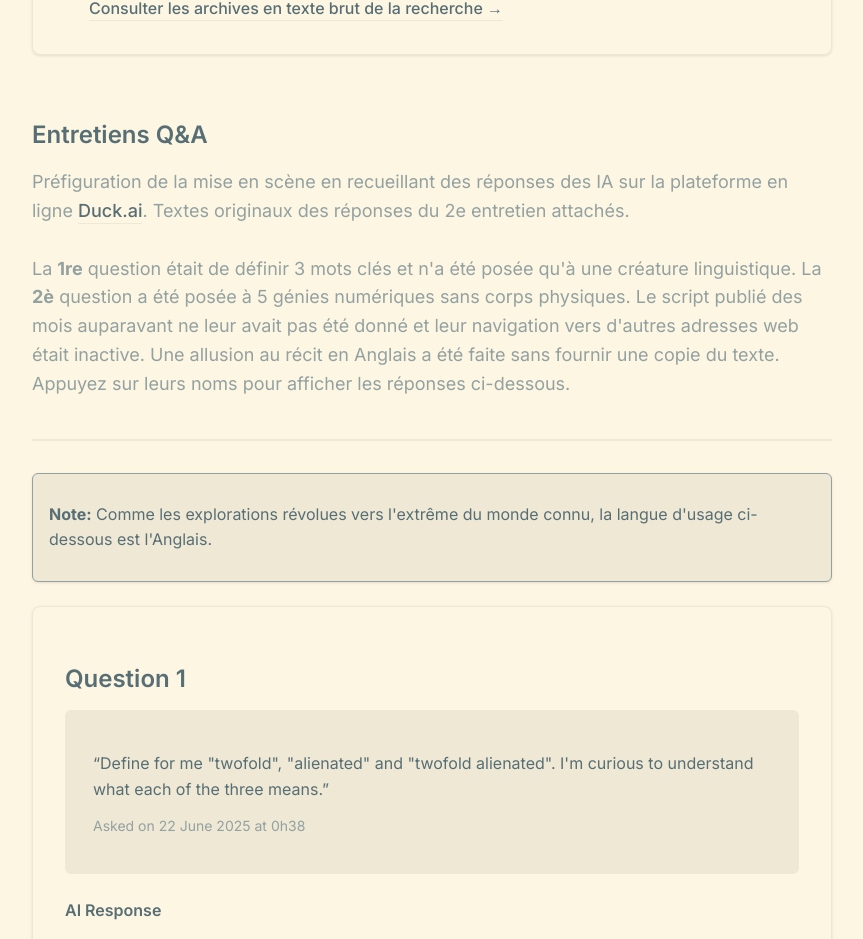
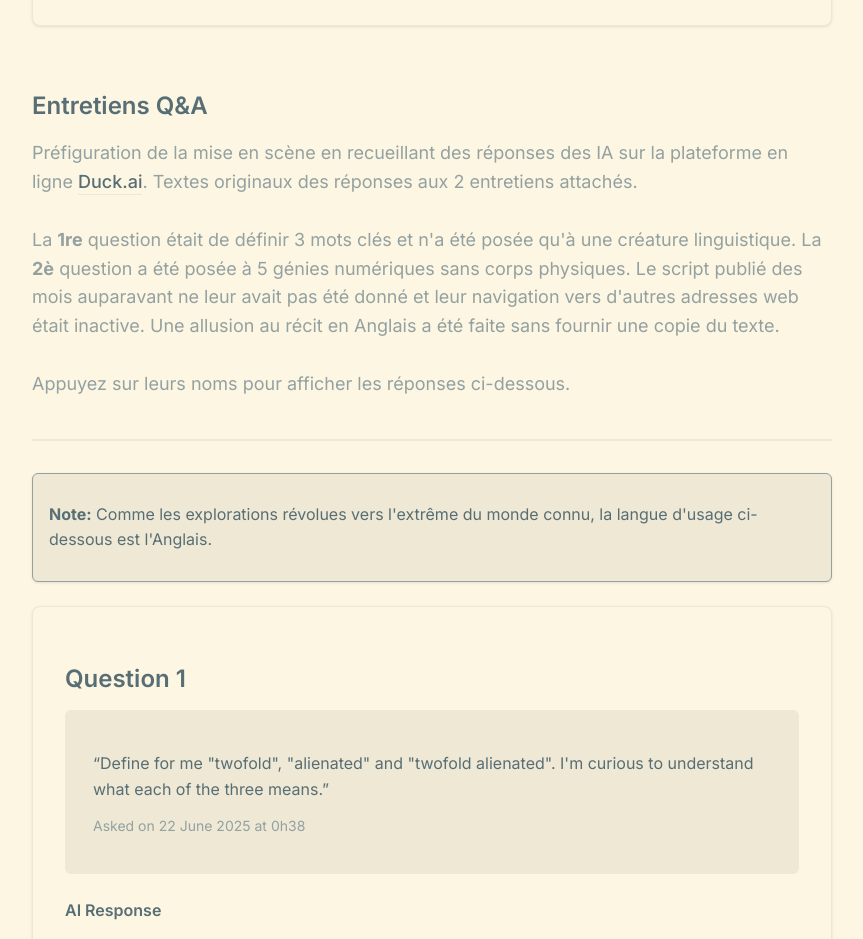
Before and after one commit to daqhris/DoublementAliene, a Next.js app: page /research in a window 1280 px wide. Shown: the part 800-1739 px from the top of the page, without its empty margins (208-1071 px from the left). Built offline with nearby package versions, Linux system fonts and the light colour scheme; no server answers.

Commit message:
Refactor text formatting in research page

```diff
--- a/app/research/page.tsx
+++ b/app/research/page.tsx
@@ -20,8 +20,7 @@ export default function ResearchPage() {
             Laboratoire de Recherche
           </h1>
           <p className="theater-subtitle">
-            Dégustez en avant-première les fruits de la recherche scénique dans le laboratoire numérique. <br />
-            Savourez avec précaution la collecte des réponses rédigées par des êtres porteurs de noms non-religieux.
+            Dégustez en avant-première les fruits de la recherche scénique dans le laboratoire numérique. Savourez avec précaution la collecte des réponses rédigées par des êtres porteurs de noms non-religieux.
           </p>
         </div>
 
@@ -64,10 +63,11 @@ export default function ResearchPage() {
               target="_blank"
               rel="noopener noreferrer"
             >Duck.ai</Link>.
-            Textes originaux des réponses du 2e entretien attachés. <br></br><br></br>
+            Textes originaux des réponses aux 2 entretiens attachés. <br></br><br></br>
             La <strong>1re</strong> question était de définir 3 mots clés et n&apos;a été posée qu&apos;à une créature linguistique.
             La <strong>2è</strong> question a été posée à 5 génies numériques sans corps physiques. Le script publié des mois auparavant ne leur avait pas été donné et leur navigation vers d&apos;autres adresses web était inactive.
-            Une allusion au récit en Anglais a été faite sans fournir une copie du texte. Appuyez sur leurs noms pour afficher les réponses ci-dessous.
+            Une allusion au récit en Anglais a été faite sans fournir une copie du texte.<br></br><br></br>
+            Appuyez sur leurs noms pour afficher les réponses ci-dessous.
           </p>
         </div>
         <LanguageNotification />
```
